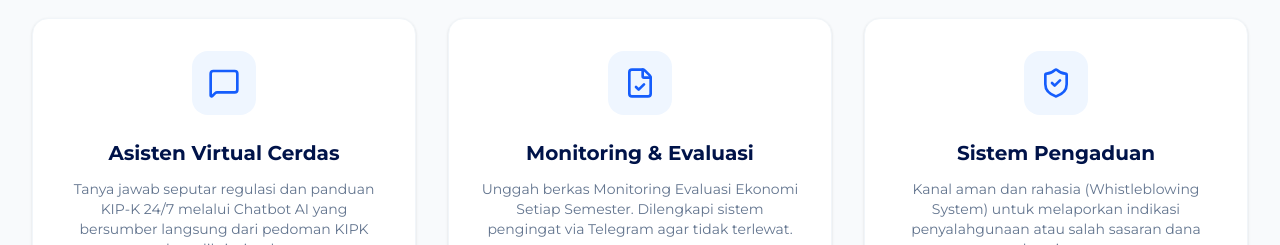
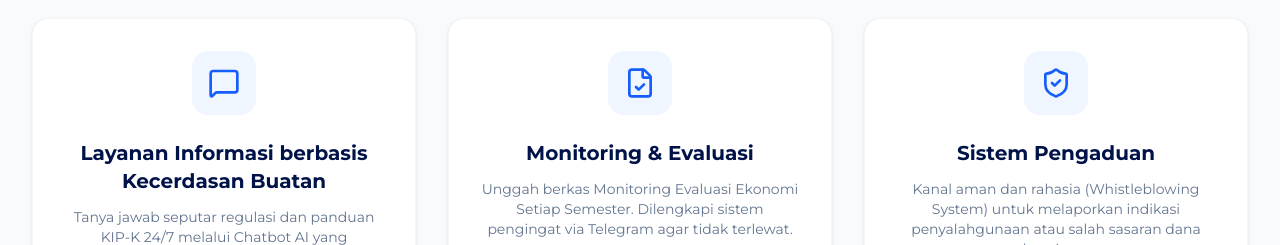
Before and after one commit to azzm04/sakti-fullstack, a Next.js app: page / in a window 1280 px wide. Shown: the part 880-1125 px from the top of the page. Built offline with nearby package versions, Linux system fonts and the light colour scheme.

Commit message:
refactor: edit

```diff
--- a/app/admin/wawancara/page.tsx
+++ b/app/admin/wawancara/page.tsx
@@ -76,7 +76,7 @@ export default function PewawancaraPage() {
       <div className="flex gap-1 p-1 bg-white border border-slate-200 rounded-xl w-fit mb-6 shadow-sm">
         {(
           [
-            { key: "daftar", label: "Daftar Pewawancara", icon: Users },
+            { key: "daftar", label: "Daftar Pengguna", icon: Users },
             { key: "sesi", label: "Pemilihan Urutan Pewawancara", icon: Zap },
           ] as { key: Tab; label: string; icon: React.ElementType }[]
         ).map(({ key, label, icon: Icon }) => (
--- a/components/admin/monev/MonevClient.tsx
+++ b/components/admin/monev/MonevClient.tsx
@@ -846,7 +846,7 @@ export default function MonevClient({ initialSchedules }: MonevClientProps) {
                 </>
               ) : (
                 <>
-                  <ScanSearch size={16} /> Pindai foto KK{" "}
+                  <ScanSearch size={16} /> Pindai Foto{" "}
                 </>
               )}
             </button>
--- a/components/chat/ChatWidget.tsx
+++ b/components/chat/ChatWidget.tsx
@@ -57,7 +57,7 @@ export default function ChatWidget() {
           </div>
         </div>
         <p className="text-xs text-slate-500 leading-relaxed mb-4">
-          Halo! Ada yang bisa saya bantu terkait pendaftaran KIP-Kuliah?
+          Halo! Ada yang bisa saya bantu terkait KIP-Kuliah?
         </p>
       </div>
 
--- a/components/landing/LayananSection.tsx
+++ b/components/landing/LayananSection.tsx
@@ -52,7 +52,7 @@ export default function LayananSection() {
             <MessageSquare className="w-8 h-8" />
           </div>
           <h3 className="text-xl font-bold text-primary mb-3">
-            Asisten Virtual Cerdas
+            Layanan Informasi berbasis Kecerdasan Buatan
           </h3>
           <p className="text-slate-500 text-sm">
             Tanya jawab seputar regulasi dan panduan KIP-K 24/7 melalui Chatbot
```
